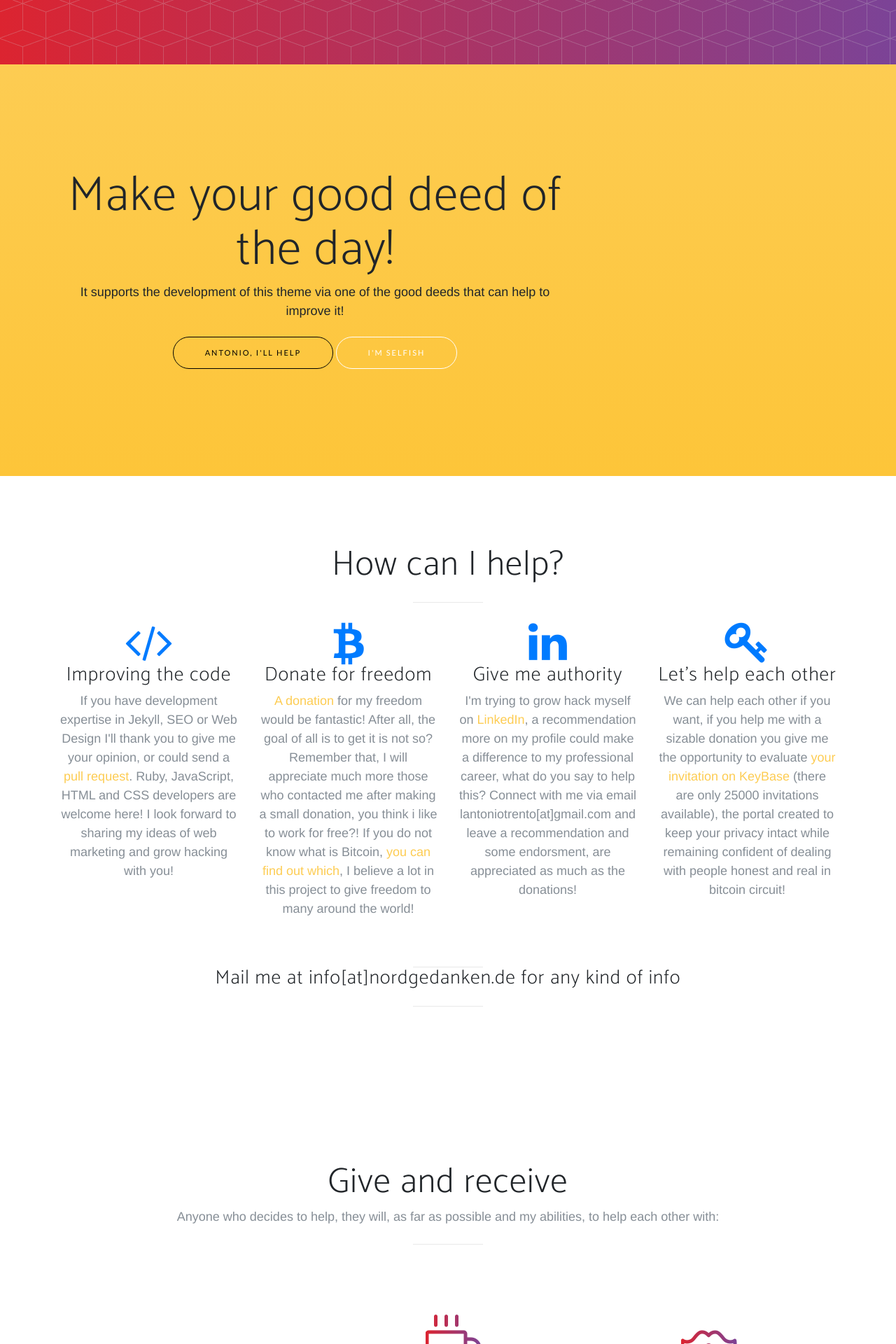
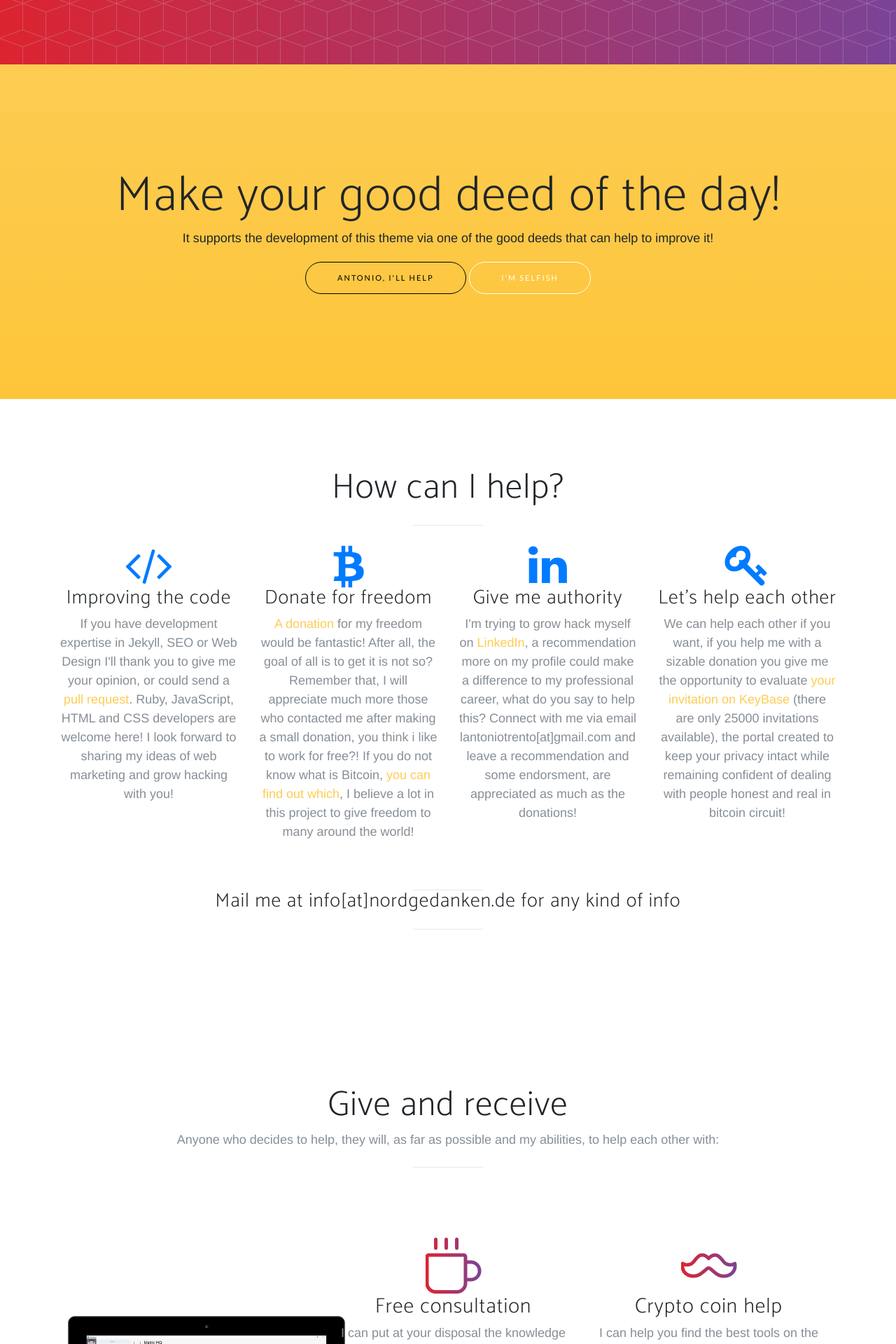
Before and after one commit to Nordgedanken/Morpheus, a Jekyll site: the page built from docs/funds.html, in a window 1280 px wide. Shown: the part 864-2784 px from the top of the page at 70% size. Built offline with Jekyll 4.4.1, drawn with Linux system fonts in a browser that asks for light colours; nearby versions of some CDN libraries; some web fonts are replaced.

Commit message:
Remove unnecessary cols
Signed-off-by: MTRNord <mtrnord1@gmail.com>

```diff
--- a/docs/_includes/call-to-action-funds.html
+++ b/docs/_includes/call-to-action-funds.html
@@ -1,14 +1,8 @@
 <section id="download" class="download bg-primary text-center">
     <div class="container">
-        <div class="row">
-            <div class="col-lg-8 col-lg-offset-2">
-                <h2 class="section-heading">Make your good deed of the day!</h2>
-                <p>It supports the development of this theme via one of the good deeds that can help to improve it!</p>
-                <div class="badge badge-pill">
-                    <a style="color:black" class="btn btn-outline btn-xl page-scroll" href="#why">Antonio, I'll help</a>
-                    <a class="btn btn-outline btn-xl page-scroll" href="#portfolio">I'm selfish</a>
-                </div>
-            </div>
-        </div>
+        <h2 class="section-heading">Make your good deed of the day!</h2>
+        <p>It supports the development of this theme via one of the good deeds that can help to improve it!</p>
+        <a style="color:black" class="btn btn-outline btn-xl page-scroll" href="#why">Antonio, I'll help</a>
+        <a class="btn btn-outline btn-xl page-scroll" href="#portfolio">I'm selfish</a>
     </div>
 </section>
```
Also changed, not shown: docs/_includes/call-to-action.html (+4 -8 lines).
